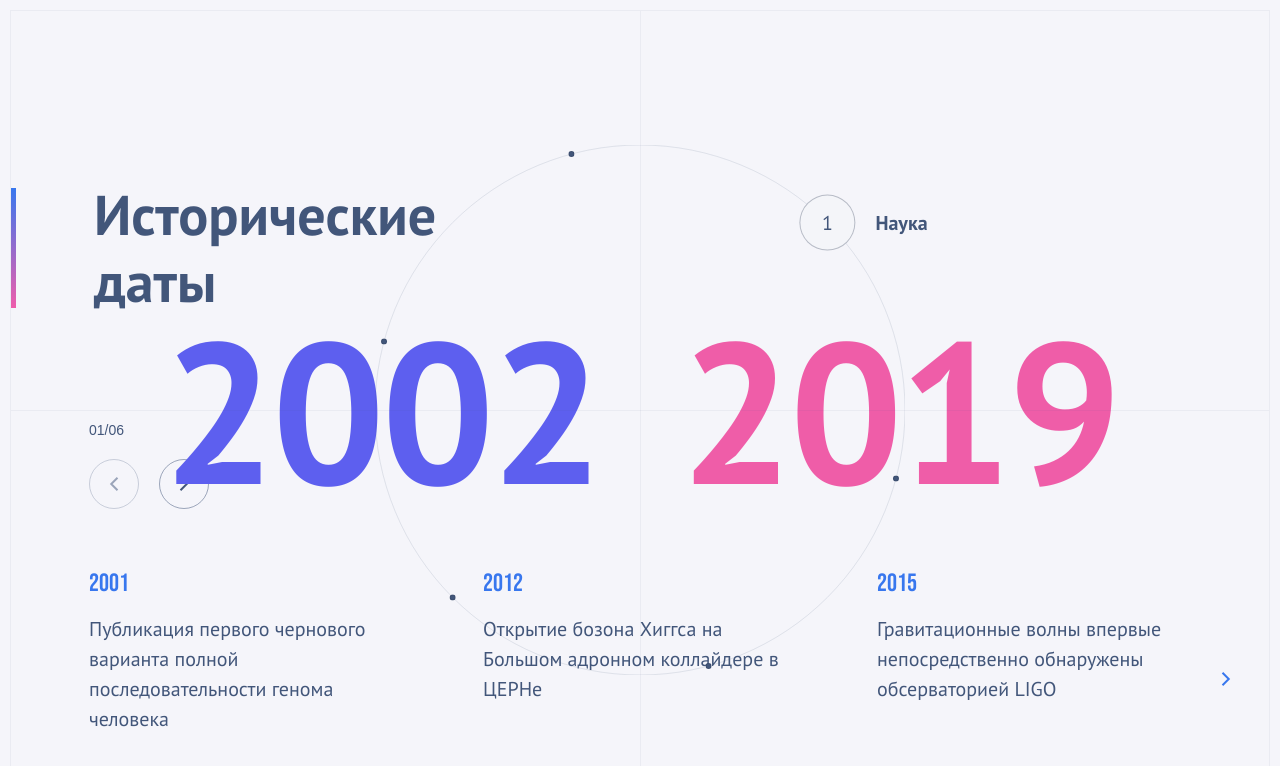
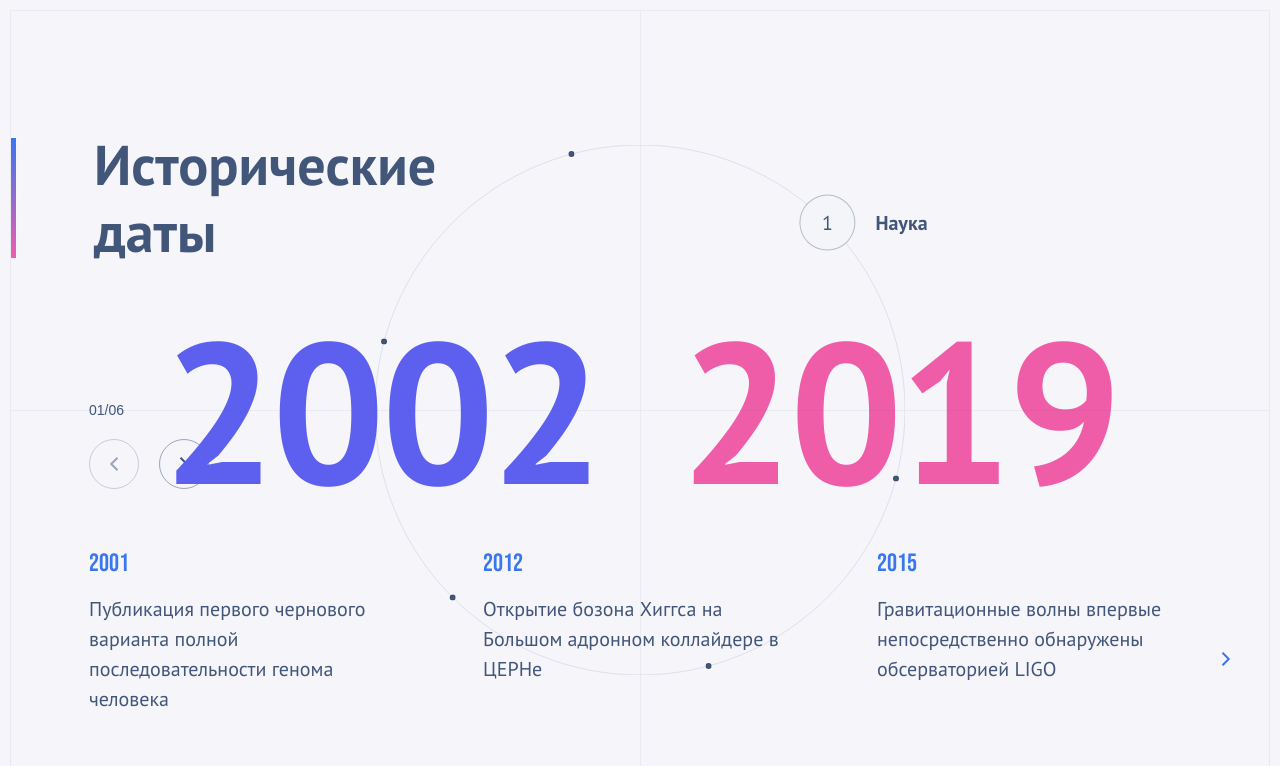
Before and after one commit to LovaVikasso/timeline, a React app: page / in a window 1280 px wide. Shown: the top 766 px of the page. Built offline with nearby package versions, Linux system fonts and the light colour scheme.

Commit message:
padding fix v2

```diff
--- a/src/components/TimelineBlock/TimelineBlock.module.scss
+++ b/src/components/TimelineBlock/TimelineBlock.module.scss
@@ -9,7 +9,7 @@
   width: 100%;
   max-width: 1438px;
   min-height: 100vh;
-  padding: 170px 0 20px 0;
+  padding: 15vh 0 5vh 0;
 
   &::before,
   &::after {
```
